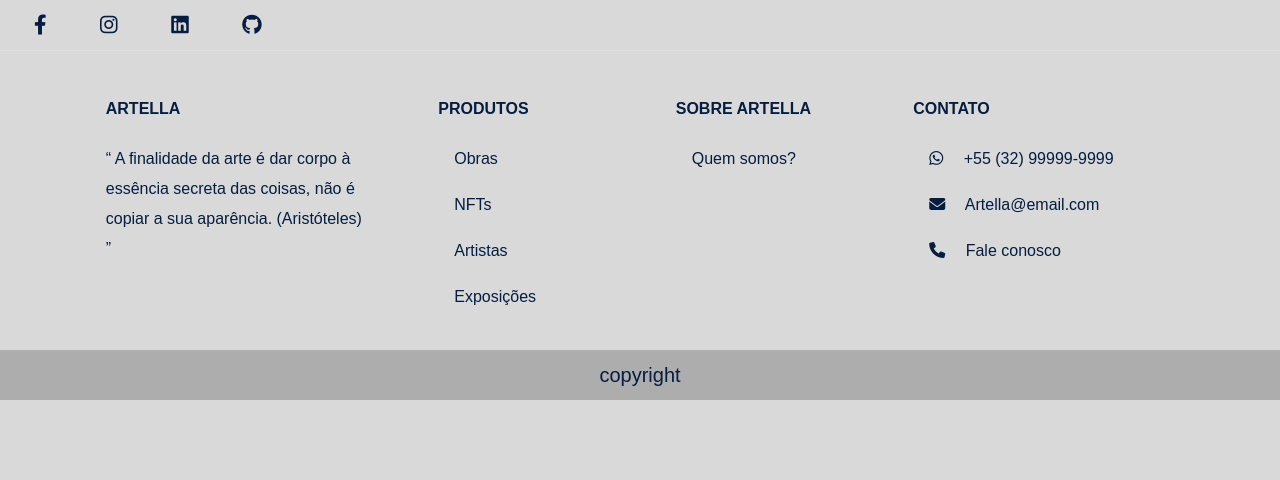
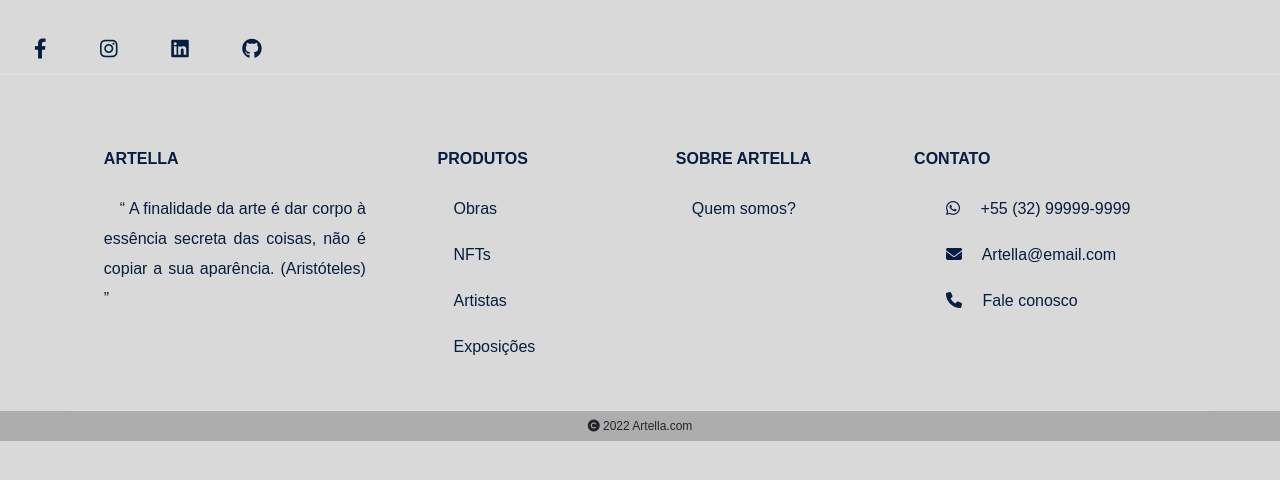
Before and after one commit to gabriellac2002/Artella, a PHP site: page /app/views/site/footer.html in a window 1280 px wide. Shown: the top 480 px of the page. Run offline with PHP 8.4, Linux system fonts and the light colour scheme.

Commit message:
add margin top, modificando estilos para tamanhos diferentes de tela

```diff
--- a/app/views/site/footer.html
+++ b/app/views/site/footer.html
@@ -22,8 +22,8 @@
   </head>
 
   <body class="bg-universal">
-    <footer class="text-universal">
-      <div class="footer-social-area">
+    <footer class="text-universal mt-4 bg-universal">
+      <div class="footer-align-area">
         <a href="#" class="mx-4 text-reset">
           <i class="fab fa-facebook-f"></i>
         </a>
@@ -41,10 +41,10 @@
         </a>
       </div>
 
-      <div class="container text-center text-md-start mt-5">
+      <div class="container footer-align-area mt-5">
         <div class="row mt-3">
           <div class="col-md-3 col-lg-4 col-xl-3 mx-auto mb-4">
-            <h6 class="title-footer fw-bold mb-4">Artella</h6>
+            <h6 class="title-footer mb-2 mb-lg-4 mt-2 mt-lg-0">Artella</h6>
 
             <q class="text-footer">
               A finalidade da arte é dar corpo à essência secreta das coisas,
@@ -53,60 +53,54 @@
           </div>
 
           <div class="col-md-2 col-lg-2 col-xl-2 mx-auto mb-4">
-            <h6 class="title-footer fw-bold mb-4">Produtos</h6>
+            <h6 class="title-footer mb-2 mb-lg-4 mt-2 mt-lg-0">Produtos</h6>
             <p>
-              <a href="#!" class="text-reset text-footer ms-xl-3 ms-sm-1"
-                >Obras</a
-              >
+              <a href="#" class="text-reset text-footer">Obras</a>
             </p>
             <p>
-              <a href="#!" class="text-reset text-footer ms-xl-3 ms-sm-1"
-                >NFTs</a
-              >
+              <a href="#" class="text-reset text-footer">NFTs</a>
             </p>
             <p>
-              <a href="#!" class="text-reset text-footer ms-xl-3 ms-sm-1"
-                >Artistas</a
-              >
+              <a href="#" class="text-reset text-footer">Artistas</a>
             </p>
             <p>
-              <a href="#!" class="text-reset text-footer ms-xl-3 ms-sm-1"
-                >Exposições</a
-              >
+              <a href="#" class="text-reset text-footer">Exposições</a>
             </p>
           </div>
           <div class="col-md-3 col-lg-2 col-xl-2 mx-auto mb-4">
-            <h6 class="title-footer fw-bold mb-4">Sobre Artella</h6>
+            <h6 class="title-footer mb-2 mb-lg-4 mt-2 mt-lg-0">
+              Sobre Artella
+            </h6>
             <p>
-              <a href="#!" class="text-reset ms-xl-3 ms-sm-1 text-footer"
-                >Quem somos?</a
-              >
+              <a href="#" class="text-reset text-footer">Quem somos?</a>
             </p>
           </div>
           <div class="col-md-4 col-lg-3 col-xl-3 mx-auto mb-md-0 mb-4">
-            <h6 class="title-footer fw-bold mb-4">Contato</h6>
+            <h6 class="title-footer mb-2 mb-lg-4 mt-2 mt-lg-0">Contato</h6>
             <p>
               <a href="" class="text-reset text-footer">
-                <i class="fa-brands fa-whatsapp mx-xl-3 mx-sm-1"></i>
+                <i class="fa-brands fa-whatsapp mx-lg-3 mx-1"></i>
                 +55 (32) 99999-9999
               </a>
             </p>
             <p>
               <a href="" class="text-reset text-footer">
-                <i class="fas fa-envelope mx-xl-3 mx-sm-1"></i>
+                <i class="fas fa-envelope mx-lg-3 mx-1"></i>
                 Artella@email.com
               </a>
             </p>
             <p>
               <a href="" class="text-reset text-footer">
-                <i class="fas fa-phone mx-xl-3 mx-sm-1"></i>
+                <i class="fas fa-phone mx-lg-3 mx-1"></i>
                 Fale conosco
               </a>
             </p>
           </div>
         </div>
       </div>
-      <div class="copyright-area">copyright</div>
+      <div class="copyright-area text-dark" style="font-size: 12px">
+        <i class="fa fa-copyright"></i> 2022 Artella.com
+      </div>
     </footer>
   </body>
 </html>
--- a/public/css/footerStyle.css
+++ b/public/css/footerStyle.css
@@ -12,17 +12,21 @@ footer {
   font-weight: 500;
 }
 
-.footer-social-area {
+.footer-align-area {
   padding: 10px;
   text-align: justify;
   border-bottom: 1px solid #e0e0e0;
+
 }
 .title-footer {
   text-transform: uppercase;
+  font-weight: bold;
 }
 .text-footer {
   font-size: 16px;
   font-weight: 400;
+  margin-left: 1em;
+  margin-top: 0;
 }
 .copyright-area {
   text-align: center;
@@ -31,7 +35,7 @@ footer {
 }
 
 @media (max-width: 768px) {
-  .footer-social-area {
+  .footer-align-area {
     text-align: center;
   }
 
@@ -43,4 +47,10 @@ footer {
     display: inline-block;
     text-align: center;
   }
+
+  .text-footer {
+    margin-left: 0;
+
+    font-size: 15px;
+  }
 }
```
